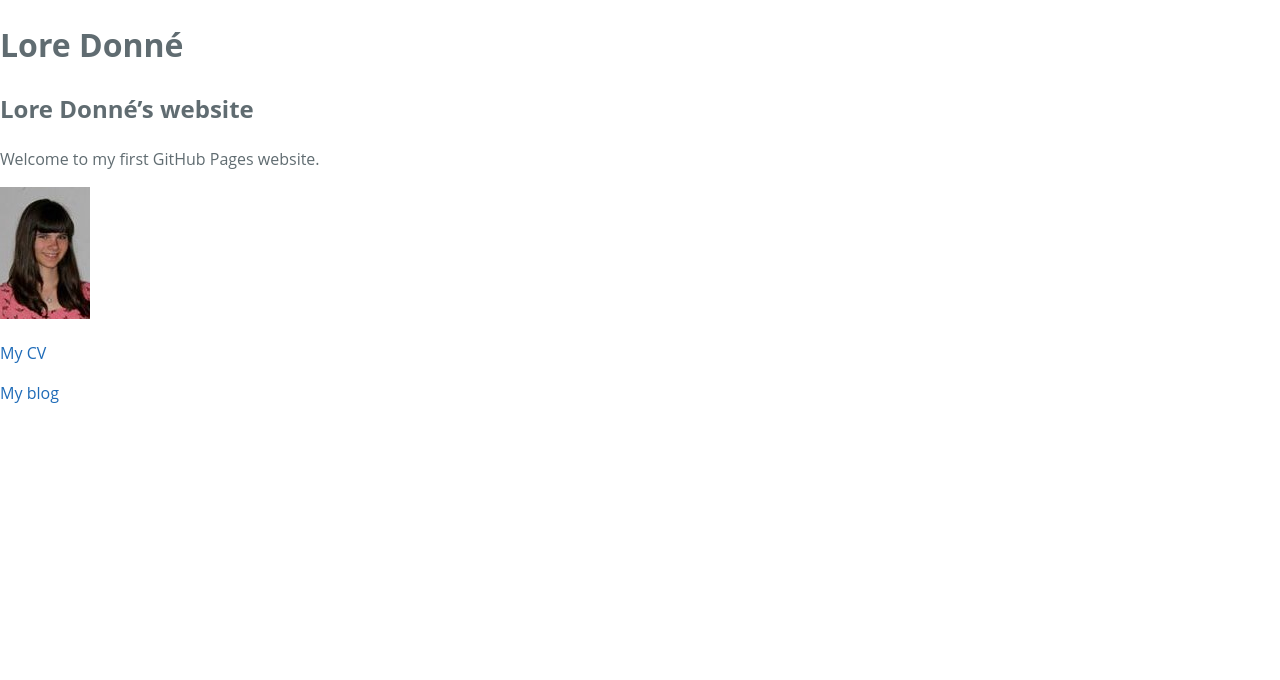
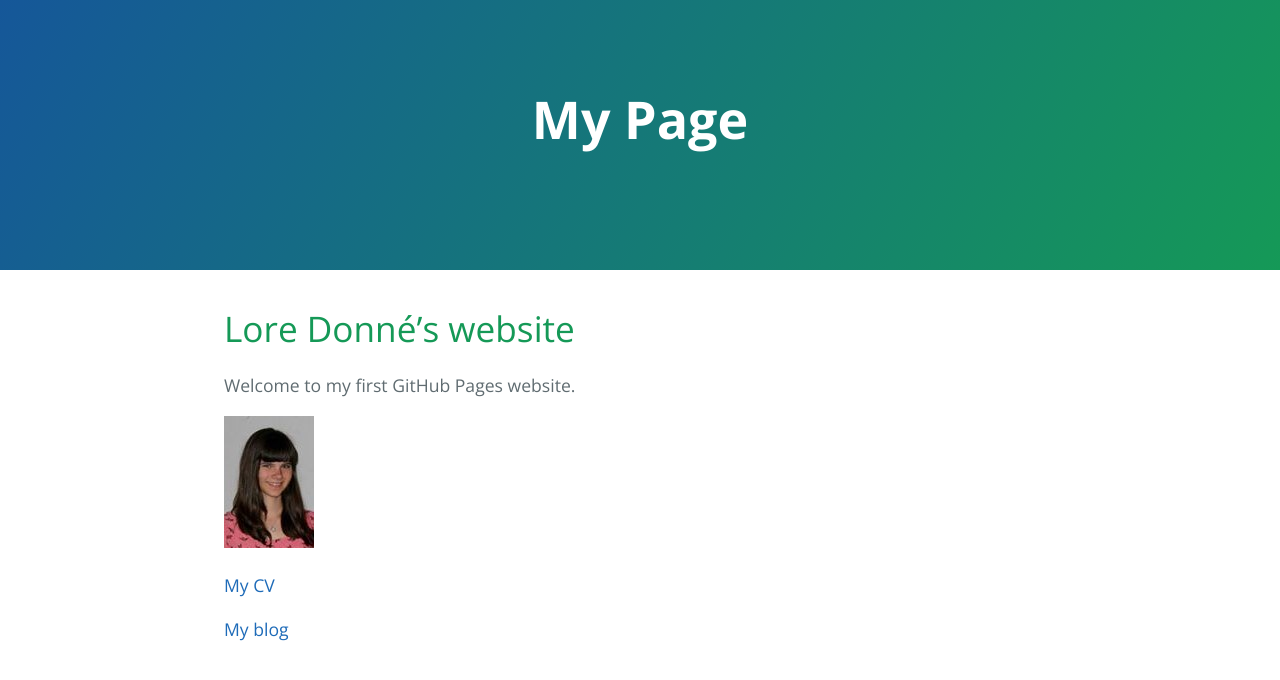
Before and after one commit to LoreDonne/loredonne.github.io, a Jekyll site: the page built from index.md, in a window 1280 px wide. Shown: the top 680 px of the page. Built offline with Jekyll 4.4.1, drawn with Linux system fonts in a browser that asks for light colours.

Commit message:
Update site.html

```diff
--- a/_layouts/site.html
+++ b/_layouts/site.html
@@ -1,38 +1,22 @@
 <!DOCTYPE html>
-<html>
+<html lang="en-us">
   <head>
-    <meta charset='utf-8'>
-    <meta http-equiv="X-UA-Compatible" content="chrome=1">
-    <meta name="viewport" content="width=device-width, initial-scale=1, maximum-scale=1">
-    <link href='https://fonts.googleapis.com/css?family=Architects+Daughter' rel='stylesheet' type='text/css'>
+    <meta charset="UTF-8">
+    <title>Lore Donné</title>
+    <meta name="viewport" content="width=device-width, initial-scale=1">
+    <link rel="stylesheet" type="text/css" href="/stylesheets/normalize.css" media="screen">
+    <link href='https://fonts.googleapis.com/css?family=Open+Sans:400,700' rel='stylesheet' type='text/css'>
     <link rel="stylesheet" type="text/css" href="/stylesheets/stylesheet.css" media="screen">
     <link rel="stylesheet" type="text/css" href="/stylesheets/github-light.css" media="screen">
-    <link rel="stylesheet" type="text/css" href="/stylesheets/print.css" media="print">
-
-    <!--[if lt IE 9]>
-    <script src="//html5shiv.googlecode.com/svn/trunk/html5.js"></script>
-    <![endif]-->
-
-    <title>Lore Donné</title>
   </head>
-
   <body>
-    <header>
-      <div class="inner">
-        <h1>Lore Donné</h1>
-        <h2></h2>
-
-      </div>
-    </header>
-
-    <div id="content-wrapper">
-      <div class="inner clearfix">
-        <section id="main-content">
-          {{ content }}
-        </section>
-
-      </div>
-    </div>
+    <section class="page-header">
+      <h1 class="project-name">My Page</h1>
+      <h2 class="project-tagline"></h2>
+    </section>
+    <section class="main-content">
+      {{ content }}
+    </section>
 
 
   </body>
```
